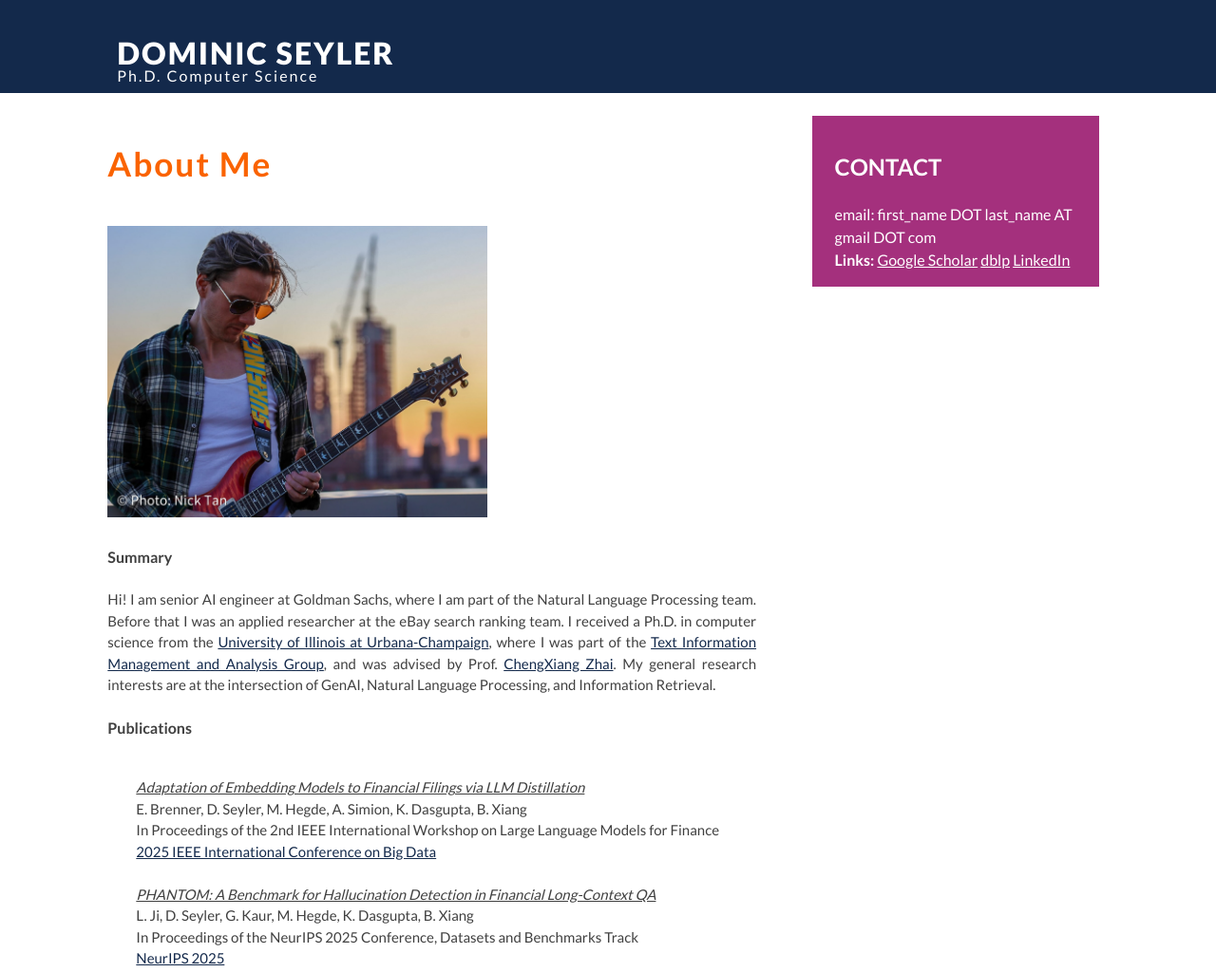
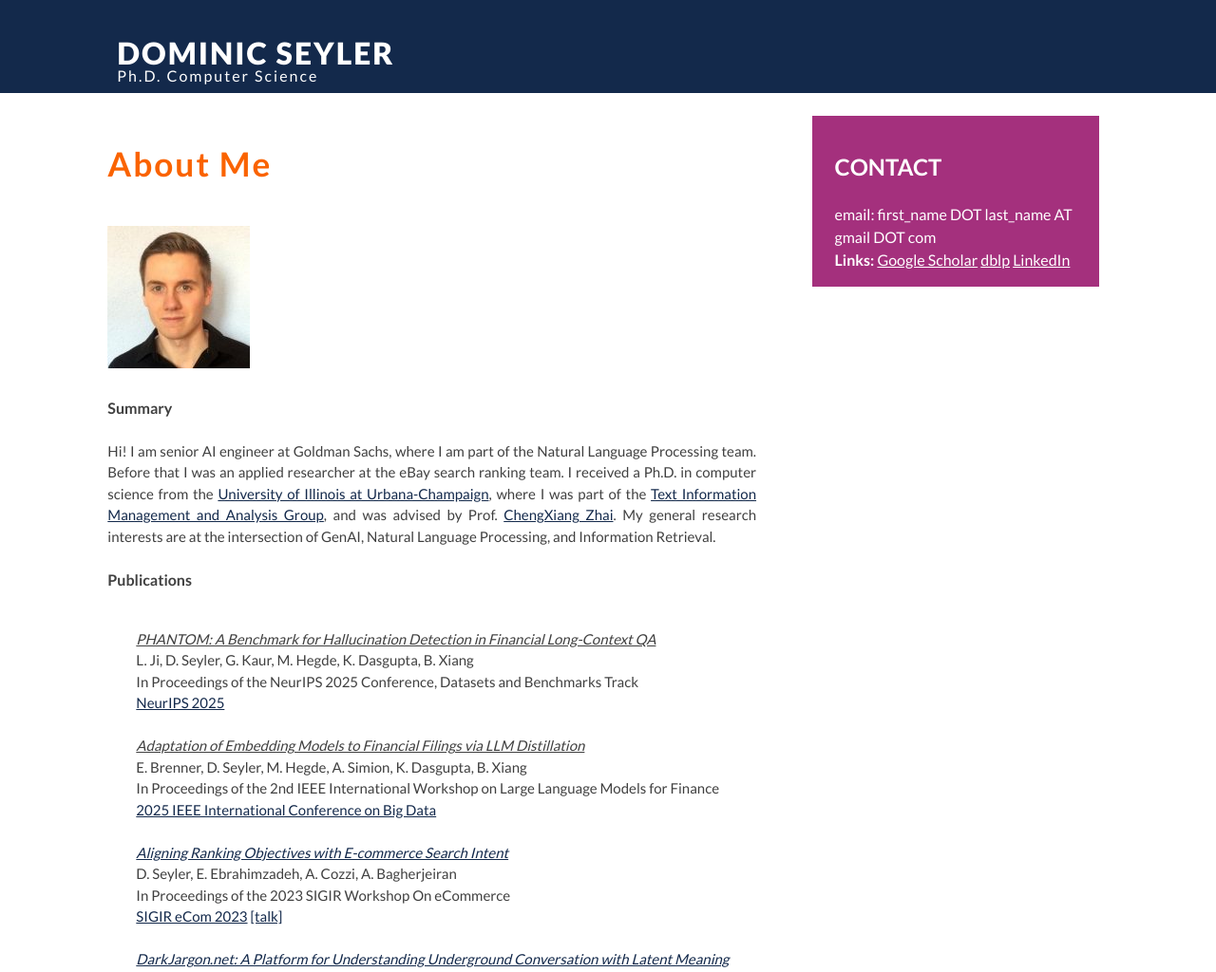
Before and after one commit to dom-s/dom-s.github.io, a plain HTML site: page index.html in a window 1280 px wide. Shown: the top 1024 px of the page at 95% size. Drawn offline with Linux system fonts and the light colour scheme.

Commit message:
updated profile and papers

```diff
--- a/index.html
+++ b/index.html
@@ -64,7 +64,7 @@ img.emoji {
 		<h1 class="entry-title">About Me</h1>	</header><!-- .entry-header -->
 
 	<div class="entry-content">
-		<p><img loading="lazy" class="alignnone wp-image-7 size-thumbnail" src="https://dom-s.github.io/files/profile2.jpg" alt="Dominic Seyler" srcset="https://dom-s.github.io/files/profile2.jpg 150w" sizes="(max-width: 500px) 100vw, 150px" style="max-width:400px;height:auto;" /></p>
+		<p><img loading="lazy" class="alignnone wp-image-7 size-thumbnail" src="https://dom-s.github.io/files/profile2.jpg" alt="Dominic Seyler" srcset="https://dom-s.github.io/files/profile-150x150.jpg 150w" sizes="(max-width: 500px) 100vw, 150px" style="max-width:400px;height:auto;" /></p>
 
 		<h4>Summary</h4>
 <p style="text-align: justify;font-size: 15px">Hi! I am senior AI engineer at Goldman Sachs, where I am part of the Natural Language Processing team. Before that I was an applied researcher at the eBay search ranking team. I received a Ph.D. in computer science from the <a href="http://illinois.edu">University of Illinois at Urbana-Champaign</a>, where I was part of the <a href="http://sifaka.cs.uiuc.edu/ir/">Text Information Management and Analysis Group</a>, and was advised by Prof. <a href="http://czhai.cs.illinois.edu">ChengXiang Zhai</a>.
@@ -73,15 +73,16 @@ My general research interests are at the intersection of GenAI, Natural Language
 <h4>Publications</h4>
 	<div class="entry-content">
 
-		<p style="padding-left: 30px;font-size: 15px"><a href=""><em>Adaptation of Embedding Models to Financial Filings via LLM Distillation</em></a><br />
+		<p style="padding-left: 30px;font-size: 15px"><a href=""><em>PHANTOM: A Benchmark for Hallucination Detection in Financial Long-Context QA</em></a><br />
+L. Ji, D. Seyler, G. Kaur, M. Hegde, K. Dasgupta, B. Xiang<br />
+In Proceedings of the NeurIPS 2025 Conference, Datasets and Benchmarks Track<br />
+<a href="https://neurips.cc">NeurIPS 2025</a> </p>
+
+<p style="padding-left: 30px;font-size: 15px"><a href=""><em>Adaptation of Embedding Models to Financial Filings via LLM Distillation</em></a><br />
 E. Brenner, D. Seyler, M. Hegde, A. Simion, K. Dasgupta, B. Xiang<br />
 In Proceedings of the 2nd IEEE International Workshop on Large Language Models for Finance<br />
 <a href="https://conferences.cis.um.edu.mo/ieeebigdata2025/">2025 IEEE International Conference on Big Data</a> </p>
 
-		<p style="padding-left: 30px;font-size: 15px"><a href=""><em>PHANTOM: A Benchmark for Hallucination Detection in Financial Long-Context QA</em></a><br />
-L. Ji, D. Seyler, G. Kaur, M. Hegde, K. Dasgupta, B. Xiang<br />
-In Proceedings of the NeurIPS 2025 Conference, Datasets and Benchmarks Track<br />
-<a href="https://neurips.cc">NeurIPS 2025</a> </p>
 
 
 		<p style="padding-left: 30px;font-size: 15px"><a href="https://dom-s.github.io/files/paper_21.pdf"><em>Aligning Ranking Objectives with E-commerce Search Intent</em></a><br />
```
